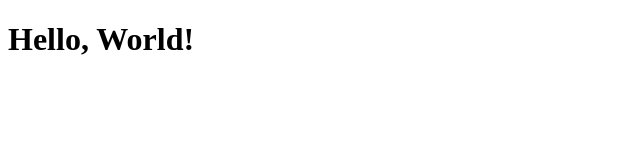
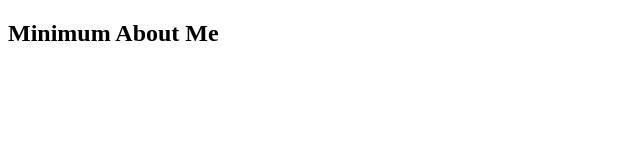
Before and after one commit to ada-cheng/ada-cheng.github.io, a plain HTML site: page index.html in a window 1280 px wide. Shown: the whole page, without its empty margins (0-640 px from the left). Drawn offline with Linux system fonts and the light colour scheme.

Commit message:
Update index.html

```diff
--- a/index.html
+++ b/index.html
@@ -2,9 +2,18 @@
 <html>
   <head>
     <meta charset="utf-8">
-    <title>My GitHub Page</title>
+    <meta name="author" content="Xinle Cheng">
+    <meta name="description" content="Xinle Cheng">
+    <title>Xinle Cheng</title>
   </head>
   <body>
-    <h1>Hello, World!</h1>
+    <main>
+      <section>
+        <header>
+          <h2 id="Minimum-About-Me">Minimum About Me</h2>
+        </header>
+
+      </section>
+    </main>
   </body>
 </html>
```
